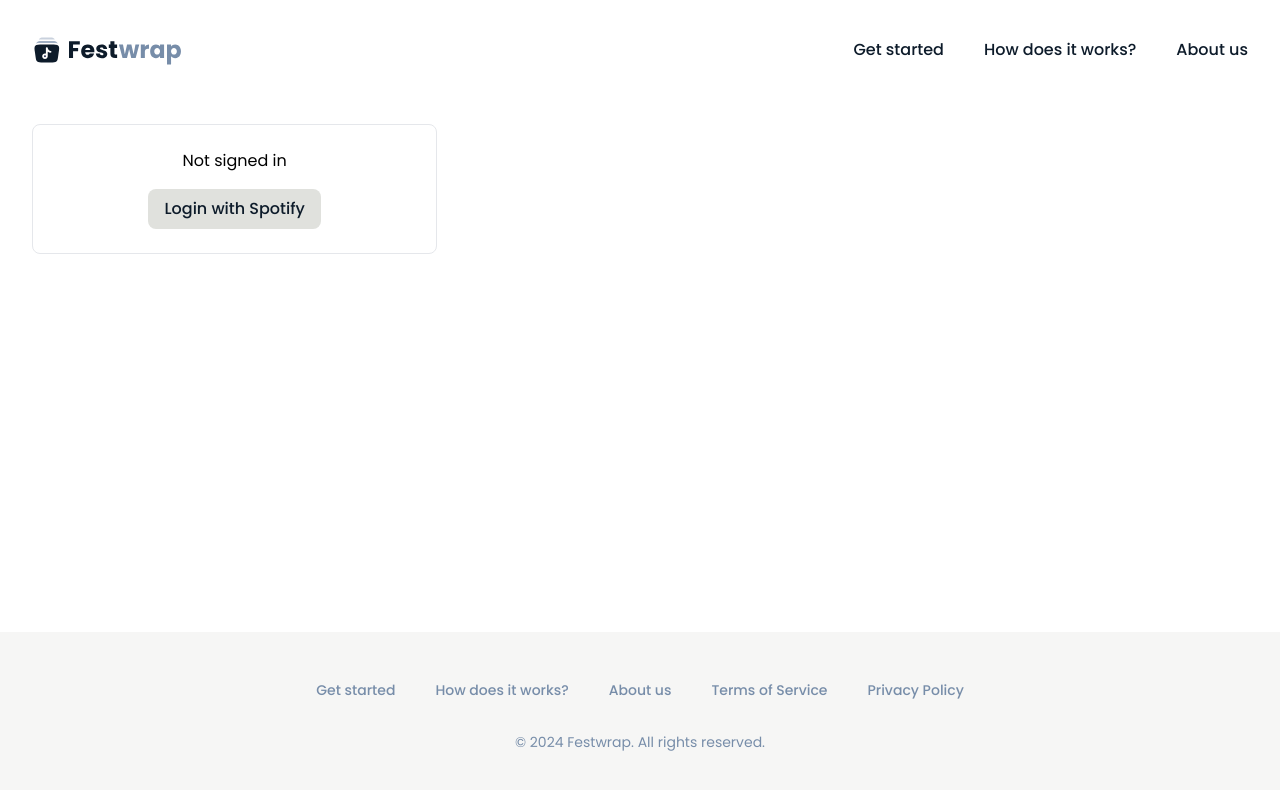
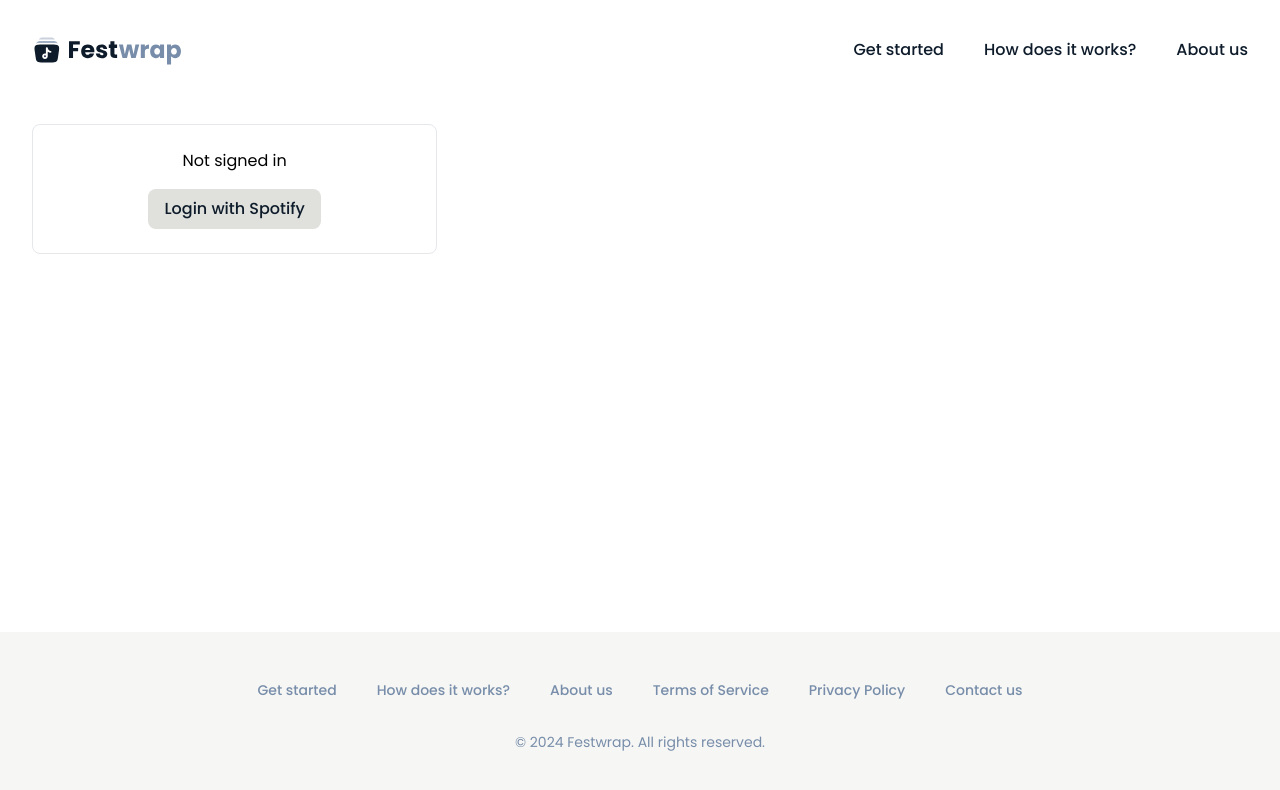
Before and after one commit to festwrap/festwrap-server, a Next.js app in the folder frontend/: page / in a window 1280 px wide. Shown: the top 790 px of the page. Built offline with nearby package versions, Linux system fonts and the light colour scheme; no server answers.

Commit message:
chore: try to sign commits

```diff
--- a/frontend/src/components/Footer.tsx
+++ b/frontend/src/components/Footer.tsx
@@ -12,6 +12,7 @@ const Footer = () => {
             <Link href="/about-us">About us</Link>
             <Link href="/terms-of-service">Terms of Service</Link>
             <Link href="/privacy-policy">Privacy Policy</Link>
+            <Link href="/contact-us">Contact us</Link>
           </nav>
         </div>
         <div className="mt-8 text-center text-sm">
```
